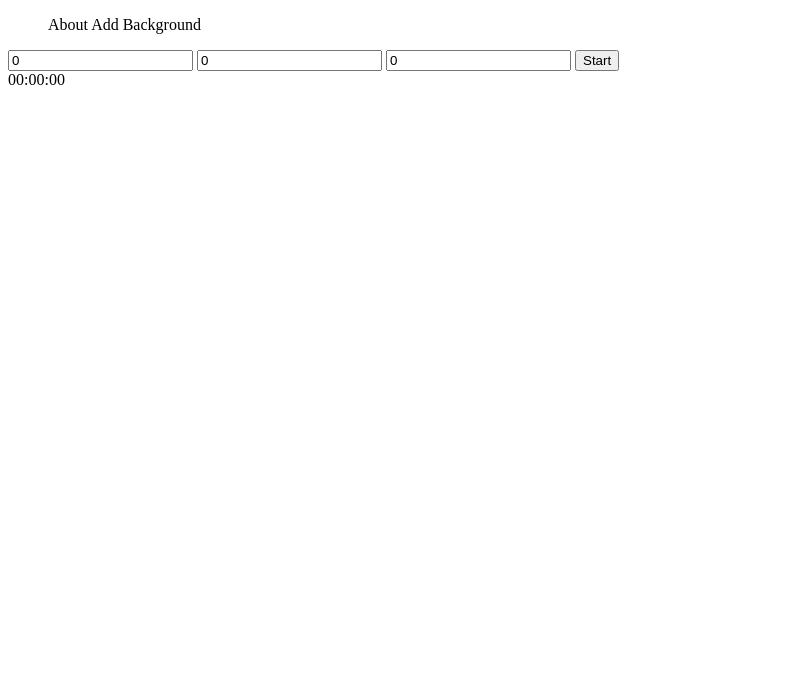
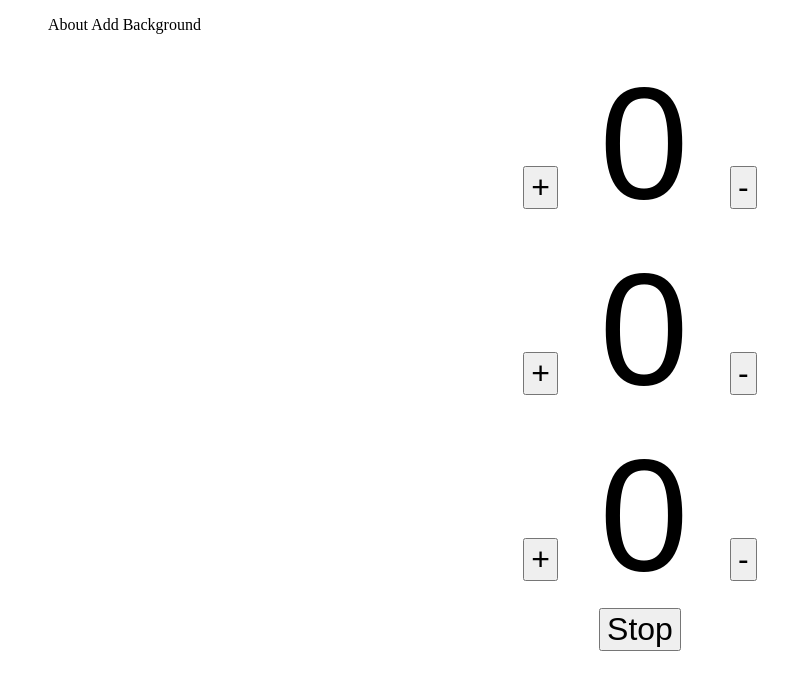
Before and after one commit to betabrandao/labs-fepi, a plain HTML site: page timer/index.html in a window 1280 px wide. Both pictures are taken after a click on the button "Start". Shown: the whole page, without its empty margins (0-812 px from the left). Drawn offline with Linux system fonts and the light colour scheme.

Commit message:
feat: creating javascript to start/stop timer

```diff
--- a/timer/css/styles.css
+++ b/timer/css/styles.css
@@ -0,0 +1,28 @@
+.inputTimer {
+  margin: 10px;
+  align-items: center;
+  text-align: center;
+}
+
+.inputTimer input {
+  font-size: 10em;
+  text-align: center;
+  width: 1em;
+  border: 0px;
+
+}
+
+.inputTimer button {
+  font-size: 2em;
+}
+
+input[type="number"] {
+    -webkit-appearance: textfield;
+    -moz-appearance: textfield;
+    appearance: textfield;
+}
+
+input[type=number]::-webkit-inner-spin-button,
+input[type=number]::-webkit-outer-spin-button {
+    -webkit-appearance: none;
+}
--- a/timer/index.html
+++ b/timer/index.html
@@ -1,11 +1,13 @@
-<!--Criado no vim pela Roberta Brandao-->
+<!--Criado no vim pela Roberta Brandao
+ -- Reaprendendo a usar html, css e javascript para as aulas na faculdade kk
+-->
 <!DOCTYPE html>
 <html lang="en">
   <head>
     <title>Timer</title>
     <meta charset="UTF-8">
     <meta name="viewport" content="width=device-width, initial-scale=1">
-    <link href="css/styles.css" rel="stylesheet">
+    <link href="./css/styles.css" rel="stylesheet">
   </head>
   <body>
   <header>
@@ -15,32 +17,70 @@
     </menu>
   </header>
   <div class="inputTimer">
-    <input type="number" name="hour" value="0">
-    <input type="number" name="minute" value="0">
-    <input type="number" name="second" value="0">
-  <button type="button">Start</button>
+    <div class="selectHour">
+      <button type="button">+</button>
+      <input type="number" name="hour" id="inputHour" value="0">
+      <button type="button">-</button>
+    </div>
+
+    <div class="selectMinute">
+      <button type="button">+</button>
+      <input type="number" name="minute" id="inputMinute" value="0">
+      <button type="button">-</button>
+    </div>
+
+    <div class="selectSecond">
+      <button type="button">+</button>
+      <input type="number" name="second" id="inputSecond" value="0">
+      <button type="button">-</button>
+    </div>
+
+  <button type="button" id="buttonStart" onClick="eventButton();">Start</button>
   </div>
-  <div id="timer">
-    00:00:00
-  </div>
-  <script language="javascript" type="text/javascript">
+  <script language="javascript">
     // metodos timer
     //
     // criado por Beta Brandao
+  var clear = false;
 
+  function eventButton() {
+    var button =  document.getElementById("buttonStart");
+
+    if (button.textContent == "Start") {
+    var hou = parseInt(document.getElementById("inputHour").value);
+    var min = parseInt(document.getElementById("inputMinute").value);
+    var sec = parseInt(document.getElementById("inputSecond").value);
+    sec++
+    countdown(hou, min, sec);
+      button.textContent = "Stop";
+    } else {
+      clear = true;
+      button.textContent = "Start";
+    }
+  }
+
+  function clearF() {
+    document.getElementById("inputHour").value = 0;
+    document.getElementById("inputMinute").value = 0;
+    document.getElementById("inputSecond").value = 0;
+  }
   function countdown(phour, pminute, psecond) {
     // Set the date we're counting down to
+      clear = false;
+      document.getElementById("buttonStart").enabled = false;
       var d = new Date();
       var countDownDate = d.setHours(d.getHours() + phour, d.getMinutes() + pminute ,d.getSeconds() + psecond,0);
 
       // Update the count down every 1 second
       var x = setInterval(function() {
-
       // Get today's date and time
       var now = new Date().getTime();
 
       // Find the distance between now and the count down date
       var distance = countDownDate - now;
+     // if (phour == 0 && pminute == 0 && psecond==0) {
+     //   clear
+     // }
 
       // Time calculations for days, hours, minutes and seconds
       var hours = Math.floor((distance % (1000 * 60 * 60 * 24)) / (1000 * 60 * 60));
@@ -48,12 +88,16 @@
       var seconds = Math.floor((distance % (1000 * 60)) / 1000);
 
       // Display the result in the element with id="demo"
-      document.getElementById("timer").innerHTML = hours + ":" + minutes + ":" + seconds ;
+
+      document.getElementById("inputHour").value = hours;
+      document.getElementById("inputMinute").value = minutes;
+      document.getElementById("inputSecond").value = seconds;
 
       // If the count down is finished, write some text
-      if (distance < 0) {
+      if (distance < 0 || clear != false) {
         clearInterval(x);
-        document.getElementById("timer").innerHTML = "00:00:00";
+        document.getElementById("buttonStart").enabled = true;
+        clearF();
       }
     }, 1000);
     }
```
